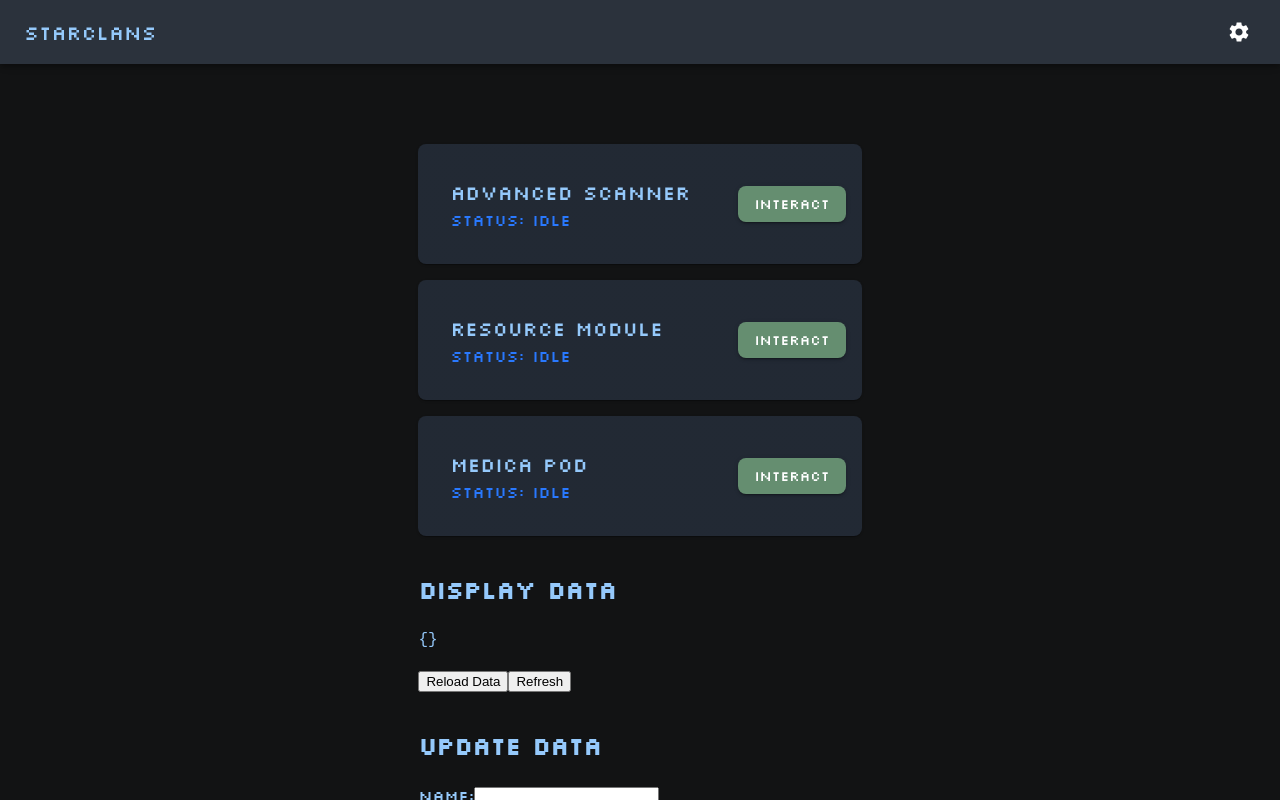
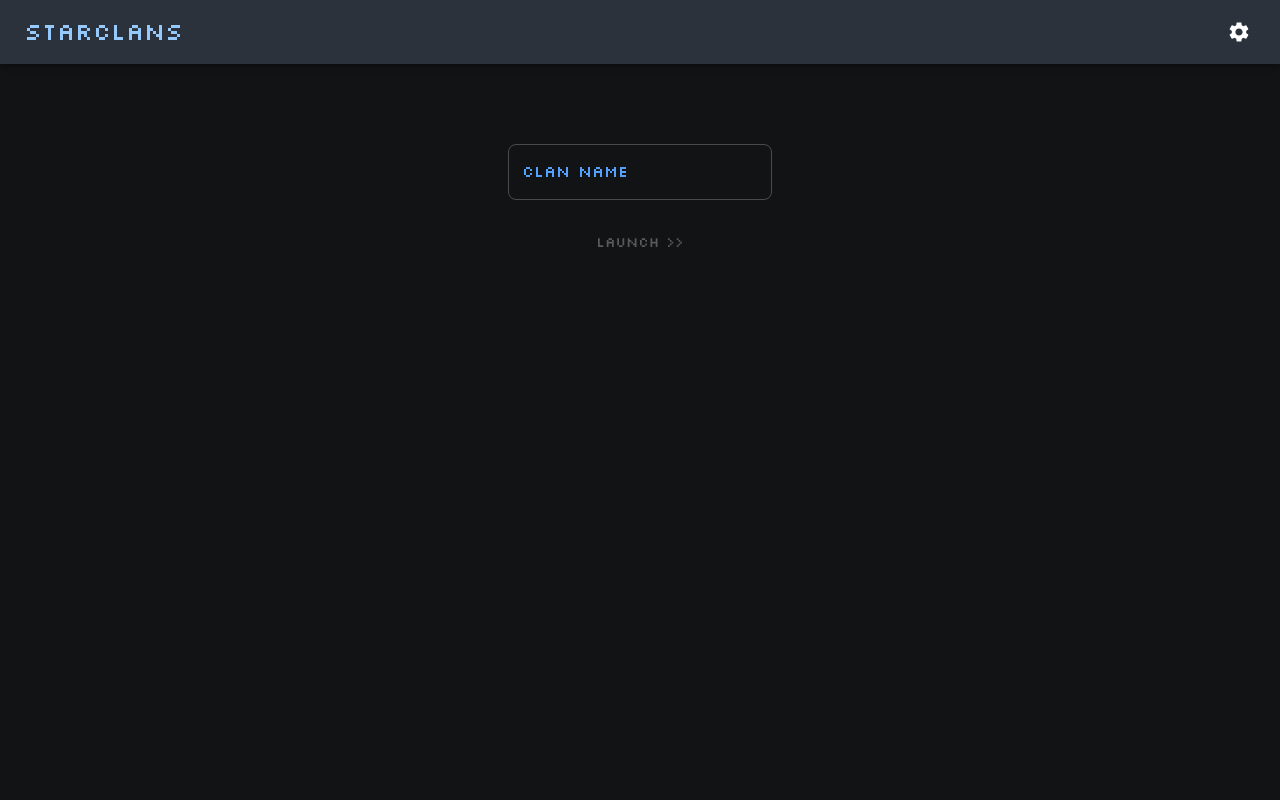
Before and after one commit to AdamFrieden/AdamPortal, a React (Vite) app: page /starclandemo in a window 1280 px wide. Built offline with nearby package versions, Linux system fonts and the light colour scheme.

Commit message:
better save state management

```diff
--- a/src/App.tsx
+++ b/src/App.tsx
@@ -7,8 +7,8 @@ import Travel from './pages/Travel';
 import VerseCommander from './pages/VerseCommander';
 import VerseCommanderDemo from './components/VerseCommanderDemo';
 import StarClans from './pages/StarClans';
-import HomeContent from './components/HomeContent';
-import ConflictMockup from './components/StarClansLanding';
+import HomeContent from './pages/HomeContent';
+import ConflictMockup from './starclans/components/StarClansLanding';
 import ClanShipDashboard from './starclans/components/ClanShipDashboard';
 import StarClanLayout from './starclans/components/StarClanLayout';
 
--- a/src/context/themes.ts
+++ b/src/context/themes.ts
@@ -21,7 +21,7 @@ export const darkTheme = createTheme({
     primary: { main: '#658e70', light: '#363950' },
     secondary: { main: '#5bc5bc' },
     background: { default: '#121314', paper: '#161e29' },
-    text: { primary: '#95c9fb', secondary: '#2979ff' },
+    text: { primary: '#95c9fb', secondary: '#53a0ff' },
     error: { main: '#e2756d' },
   },
   typography: { fontFamily: 'Silkscreen' },
--- a/src/components/HomeContent.tsx
+++ b/src/pages/HomeContent.tsx
@@ -1,5 +1,5 @@
 import { Box, Typography, Link, Paper, Divider } from '@mui/material';
-import DeployInfo from './DeployInfo';
+import DeployInfo from '../components/DeployInfo';
 
 
 
--- a/src/starclans/components/ClanShipDashboard.tsx
+++ b/src/starclans/components/ClanShipDashboard.tsx
@@ -1,16 +1,36 @@
 import { Box, Button, Stack, TextField, Typography } from "@mui/material";
-import StatusComponent from "../../components/StatusComponent";
+import StatusComponent from "./StatusComponent";
 import DisplayData from "./DisplayData";
 import UpdateDataForm from "./UpdateDataForm";
 import useStarclanStore, { getStartingGameState } from "../context/useStarclanStore";
-import { useState } from "react";
+import { useEffect, useState } from "react";
 
 export default function ClanShipDashboard() {
 
-  const startNewGame = useStarclanStore((state) => state.startNewGame);
+  useEffect(() => {
+    loadData();
+  }, []);
+
+  // const startNewGame = useStarclanStore((state) => state.startNewGame);
+  const gameSaveStatus = useStarclanStore((state) => state.gameSaveStatus);
   const hasGameState = useStarclanStore((state) => !!state.gameState);
+  const apiProcessing = useStarclanStore((state) => state.isApiProcessing);
+  // const gameState = useStarclanStore((state) => state.gameState);
   const saveData = useStarclanStore((state) => state.saveData);
+  const loadData = useStarclanStore((state) => state.loadData);
   const [clanName, setClanName] = useState<string>('');
+
+  // const [dashStatus, setDashStatus] = useState<DashboardState>('START_NEW_GAME');
+  // const [statusText, setStatusText] = useState<string>('');
+  // if (startNewGame) {
+  //   setStatusText('Start a new game');
+  // } else if (hasGameState) {
+  //   setStatusText(`Clan ${clanName} Dashboard`);
+  // }
+  // let statusText = startNewGame ? 'start a new game' : `clan ${gameState?.clanName} dashboard`;
+  // if (apiProcessing && startNewGame) {
+  //   statusText = 'loading...';
+  // }
 
   const handleClanNameChange = (event: React.ChangeEvent<HTMLInputElement>) => {
     setClanName(event.target.value);
@@ -28,10 +48,10 @@ export default function ClanShipDashboard() {
 
   return (
     <Box sx={{ p: 2, maxWidth: 800, margin: '0 auto', display: 'flex', flexDirection: 'column', alignItems: 'center' }}>
-      {/* <Typography variant="h5" gutterBottom>
-        Clan Ship Dashboard Component
-      </Typography> */}
-      {startNewGame && (
+      <Typography variant="h5" gutterBottom>
+        {/* {statusText} */}
+      </Typography>
+      {gameSaveStatus === 'NO_SAVE_FOUND' && !apiProcessing && (
         <Box sx={{ display: 'flex', flexDirection: 'column', m: 4 }}>
           <TextField
             label="clan name"
@@ -43,7 +63,7 @@ export default function ClanShipDashboard() {
           <Button disabled={!validateClanName(clanName)} sx={{ m: 3 }} onClick={handleClanNameSubmit}>{'Launch >>'}</Button>
         </Box>
       )}
-      {hasGameState && !startNewGame &&
+      {hasGameState &&
       <Stack spacing={2} my={5}>
         <StatusComponent name='Advanced Scanner'/>
         <StatusComponent name='Resource Module'/>
--- a/src/starclans/components/StarClanLayout.tsx
+++ b/src/starclans/components/StarClanLayout.tsx
@@ -1,23 +1,37 @@
 // components/StarClanLayout.tsx
-import { AppBar, Box, LinearProgress, Toolbar, Typography } from '@mui/material';
+import { AppBar, Box, LinearProgress, Toolbar, Typography, useMediaQuery } from '@mui/material';
 import { Outlet } from 'react-router-dom';
-import AccountMenu from './ToolbarMenu';
 import useStarclanStore from '../context/useStarclanStore';
+import ToolbarMenu from './ToolbarMenu';
 
 const StarClanLayout = () => {
 
+  const isSmallScreen = useMediaQuery('(max-width:600px)');
+
   const isApiActive = useStarclanStore((state) => state.isApiProcessing);
+  const gameState = useStarclanStore((state) => state.gameState);
+  const gameSaveStatus = useStarclanStore((state) => state.gameSaveStatus);
 
   return (
     <Box sx={{ display: 'flex', flexDirection: 'column', height: '100vh' }}>
       <AppBar position="fixed">
         <Toolbar>
-          <Typography variant="h6" sx={{ flexGrow: 1 }}>
-            StarClans
-          </Typography>
-          <AccountMenu />
+          <Box sx={{ width: '100vw', display: 'flex', flexDirection: 'row', justifyContent: 'space-between'}}>
+            <Typography variant="h5" sx={{ flexGrow: 0 }}>
+              StarClans
+            </Typography>
+          { gameSaveStatus === 'SAVE_LOADED' &&
+            <Box sx={{ flexGrow: 3, mx: 2, display: 'flex', flexDirection: 'row', alignItems: 'center', justifyContent: 'space-around' }}>
+              <Typography>{ !isSmallScreen ? 'Clan: ' : ''}{gameState?.clanName}</Typography>
+              <Typography>{ !isSmallScreen ? 'Credits: ' : ''}{gameState?.resourcium}</Typography>
+              <Typography>Deep Space</Typography>
+            </Box>
+          }
+            <ToolbarMenu />
+          </Box>
         </Toolbar>
-        {isApiActive && <Box sx={{ width: '100%' }}>
+        {isApiActive &&
+        <Box sx={{ width: '100%' }}>
           <LinearProgress />
         </Box>}
       </AppBar>
--- a/src/components/StarClansLanding.tsx
+++ b/src/starclans/components/StarClansLanding.tsx
@@ -1,7 +1,7 @@
 import { useState, useEffect, useRef } from 'react';
 import { Box, Button, Typography, LinearProgress, Stack } from '@mui/material';
 import StatusComponent from './StatusComponent';
-import ProfilePage from './ProfilePage';
+import ProfilePage from '../../components/ProfilePage';
 
 // ------------------ Types ------------------ //
 interface Gladiator {
--- a/src/starclans/components/ToolbarMenu.tsx
+++ b/src/starclans/components/ToolbarMenu.tsx
@@ -9,10 +9,12 @@ import Logout from '@mui/icons-material/Logout';
 import Refresh from '@mui/icons-material/Refresh';
 import useStarclanStore from '../context/useStarclanStore';
 
-export default function AccountMenu() {
+export default function ToolbarMenu() {
   const [anchorEl, setAnchorEl] = React.useState<null | HTMLElement>(null);
+  const loadData = useStarclanStore((state) => state.loadData)
   const refreshData = useStarclanStore((state) => state.refreshData)
   const deleteData = useStarclanStore((state) => state.deleteData);
+  const gameSaveStatus = useStarclanStore((state) => state.gameSaveStatus);
   const open = Boolean(anchorEl);
   const handleClick = (event: React.MouseEvent<HTMLElement>) => {
     setAnchorEl(event.currentTarget);
@@ -88,7 +90,7 @@ export default function AccountMenu() {
           </ListItemIcon>
           Add another account
         </MenuItem> */}
-        <MenuItem onClick={refreshData}>
+        <MenuItem onClick={gameSaveStatus === 'SAVE_LOADED' ? refreshData : loadData}>
           <ListItemIcon>
             <Refresh fontSize="small" />
           </ListItemIcon>
--- a/src/starclans/context/useStarclanStore.ts
+++ b/src/starclans/context/useStarclanStore.ts
@@ -5,9 +5,13 @@ import type { StateCreator } from 'zustand';
 import { deleteData, FakePlayerActionResponse, getDataFromFakeApi, postActionToFakeApi, postRefreshToFakeApi, saveDataToFakeApi } from './fakeApi';
 import { GamePlayerAction, GameState } from '../domain/models';
 
+// app should start UNKNOWN, then once a load successful happens
+// set to NO_SAVE_FOUND if there is no valid data,
+// or SAVE_LOADED if valid data is found
+export type GameSaveStatus = 'UNKNOWN' | 'NO_SAVE_FOUND' | 'SAVE_LOADED';
+
 interface StarclanAppState {
   isLoadingGameState: boolean;
-  startNewGame: boolean;
   isApiProcessing: boolean;
   loadError: string | null;
   saveError: string | null;
@@ -17,6 +21,7 @@ interface StarclanAppState {
   refreshData: () => Promise<void>;
   tryGameAction: (gameAction: GamePlayerAction) => Promise<void>;
   gameState: GameState | null;
+  gameSaveStatus: GameSaveStatus;
 }
 
 export const getStartingGameState = (name: string): GameState => {
@@ -29,22 +34,20 @@ export const getStartingGameState = (name: string): GameState => {
   };
 }
 
+const isValidGameState = (state: GameState): boolean => {
+  return !!state?.clanName && state.clanName.length > 2;
+};
+
 const storeLogic: StateCreator<StarclanAppState> = (set, get) => ({
   isLoadingGameState: false,
-  startNewGame: false,
   isApiProcessing: false,
   loadError: null,
   saveError: null,
-  gameState: {
-    researchTasks: [],
-    lastRefresh: Date.now(),
-    clanName: '',
-    timeTravelMs: 0,
-    resourcium: 0,
-  },
+  gameState: null,
+  gameSaveStatus: 'UNKNOWN',
   deleteData: () => {
-    {set({ gameState: null, startNewGame: true })};
     deleteData();
+    {set({ gameState: null, gameSaveStatus: 'NO_SAVE_FOUND' })};
   },
   refreshData: async () => {
     set({ isApiProcessing: true })
@@ -62,7 +65,10 @@ const storeLogic: StateCreator<StarclanAppState> = (set, get) => ({
     set({ isLoadingGameState: true, isApiProcessing: true, loadError: null });
     try {
       const data = await getDataFromFakeApi();
-      set({ startNewGame: !data,  gameState: data, isLoadingGameState: false, isApiProcessing: false });
+      const isValid = isValidGameState(data);
+      const saveStatus: GameSaveStatus = isValid ? 'SAVE_LOADED' : 'NO_SAVE_FOUND';
+      const stateToSave = isValid ? data : null;
+      set({ gameSaveStatus: saveStatus,  gameState: stateToSave, isLoadingGameState: false, isApiProcessing: false });
     } catch (error: any) {
       set({ loadError: error.message, isLoadingGameState: false, isApiProcessing: false });
     }
@@ -71,7 +77,7 @@ const storeLogic: StateCreator<StarclanAppState> = (set, get) => ({
     set({ saveError: null, isApiProcessing: true });
     try {
       const savedData = await saveDataToFakeApi(newData);
-      set({ gameState: savedData, isApiProcessing: false, startNewGame: false });
+      set({ gameState: savedData, isApiProcessing: false, gameSaveStatus: 'SAVE_LOADED'});
     } catch (error: any) {
       set({ saveError: error.message, isApiProcessing: false });
     }
```
Also changed, not shown: src/starclans/components/StatusComponent.tsx (renamed from src/components/StatusComponent.tsx).
